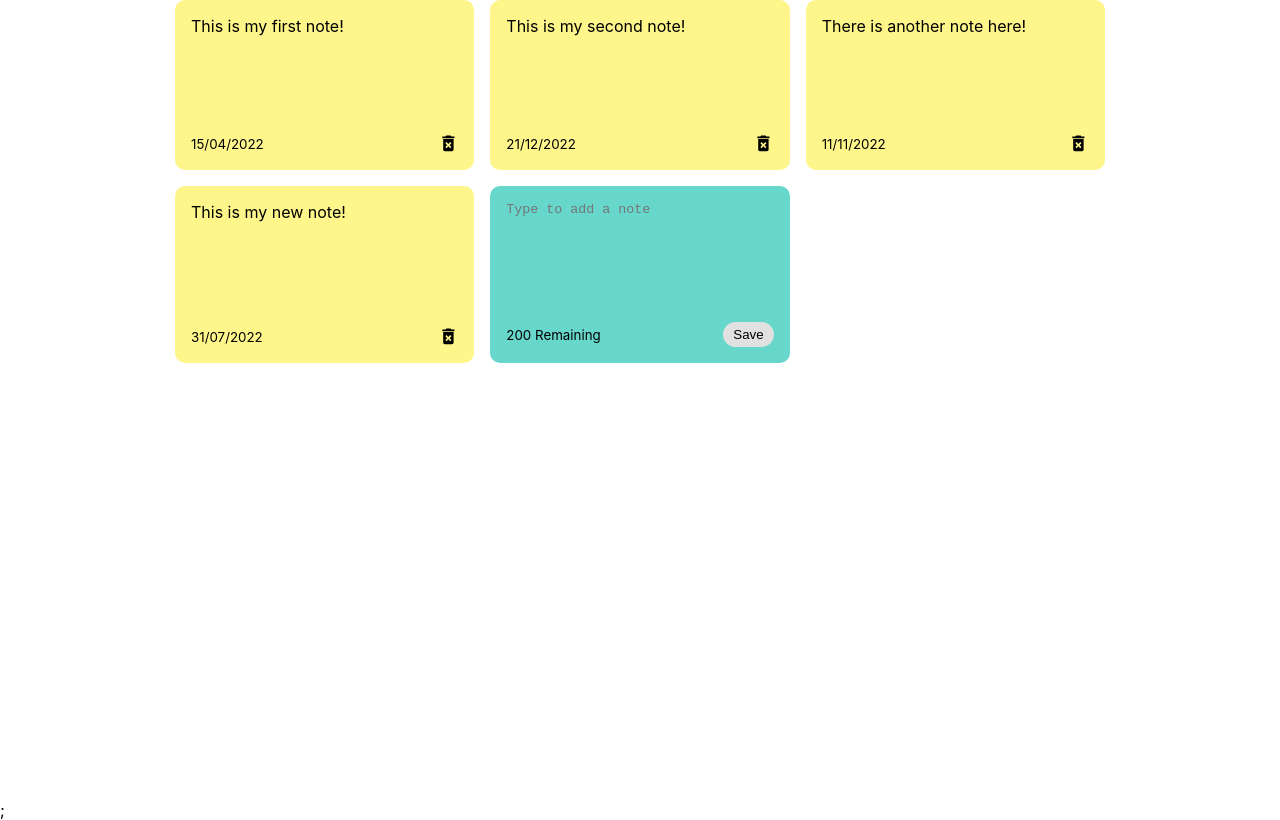
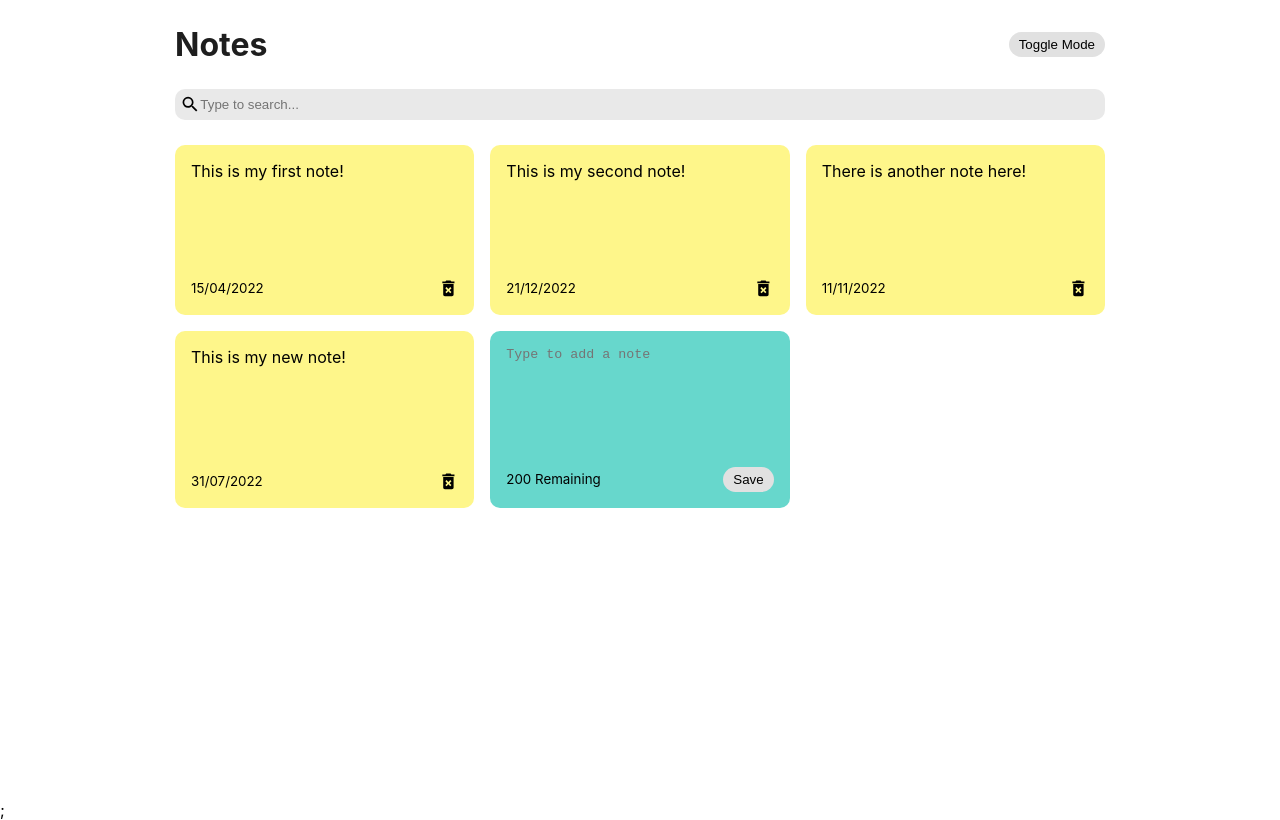
Before and after one commit to PaStar98/react-notes-app, a React (Create React App) app: page / in a window 1280 px wide. Built offline with nearby package versions, Linux system fonts and the light colour scheme; the HTML template or start-up script is replaced by a standard one.

Commit message:
Add / Change: add states that handling searching bar, dark mode. Add Header to tree component. Change - transfer notes initial state as global variable

```diff
--- a/src/App.js
+++ b/src/App.js
@@ -1,15 +1,20 @@
 import { useState } from 'react';
 import { nanoid } from 'nanoid';
+import Layout from './components/layout/Layout';
 import NoteList from './components/Notes/NoteList';
-import Layout from './components/layout/Layout';
+import Header from './components/layout/Header';
+
+const NOTES_INIT_STATE = [
+  { id: nanoid(), text: 'This is my first note!', date: '15/04/2022' },
+  { id: nanoid(), text: 'This is my second note!', date: '21/12/2022' },
+  { id: nanoid(), text: 'There is another note here!', date: '11/11/2022' },
+  { id: nanoid(), text: 'This is my new note!', date: '31/07/2022' },
+];
 
 const App = () => {
-  const [notes, setNotes] = useState([
-    { id: nanoid(), text: 'This is my first note!', date: '15/04/2022' },
-    { id: nanoid(), text: 'This is my second note!', date: '21/12/2022' },
-    { id: nanoid(), text: 'There is another note here!', date: '11/11/2022' },
-    { id: nanoid(), text: 'This is my new note!', date: '31/07/2022' },
-  ]);
+  const [notes, setNotes] = useState(NOTES_INIT_STATE);
+  const [searchText, setSearchText] = useState('');
+  const [darkMode, setDarkMode] = useState(false);
 
   const addNote = text => {
     const date = new Date();
@@ -22,15 +27,26 @@ const App = () => {
     setNotes(newNotes);
   };
 
+  const deleteNote = id => {
+    const newNotes = notes.filter(note => note.id !== id);
+    setNotes(newNotes);
+  };
+
   return (
-    <Layout>
-      <NoteList notesData={notes} handleAddNote={addNote} />
+    <Layout darkModeData={darkMode}>
+      <Header
+        handleSearchNote={setSearchText}
+        handleToggleDarkMode={setDarkMode}
+      />
+      <NoteList
+        notesData={notes.filter(note =>
+          note.text.toLowerCase().includes(searchText)
+        )}
+        handleAddNote={addNote}
+        handleDeleteNote={deleteNote}
+      />
     </Layout>
   );
 };
 
 export default App;
-
-// todo: compare code with tutorial, make sure that drilling addNote fn work properly
-// https://www.youtube.com/watch?v=8KB3DHI-QbM
-// 39 min
```
